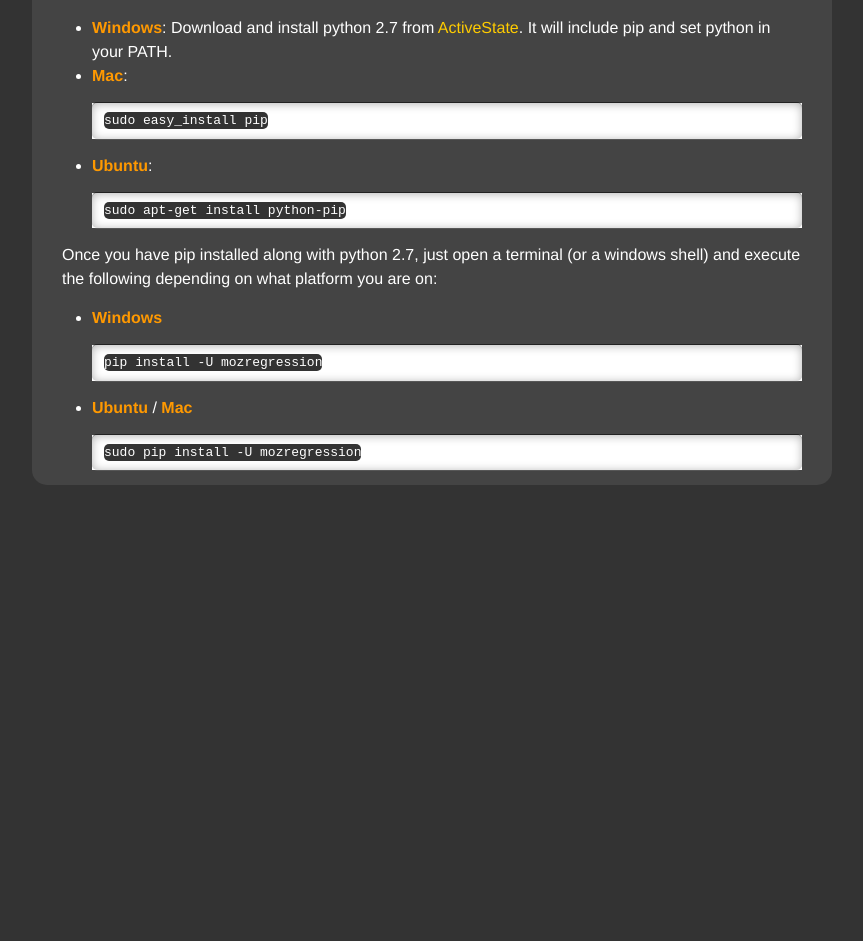
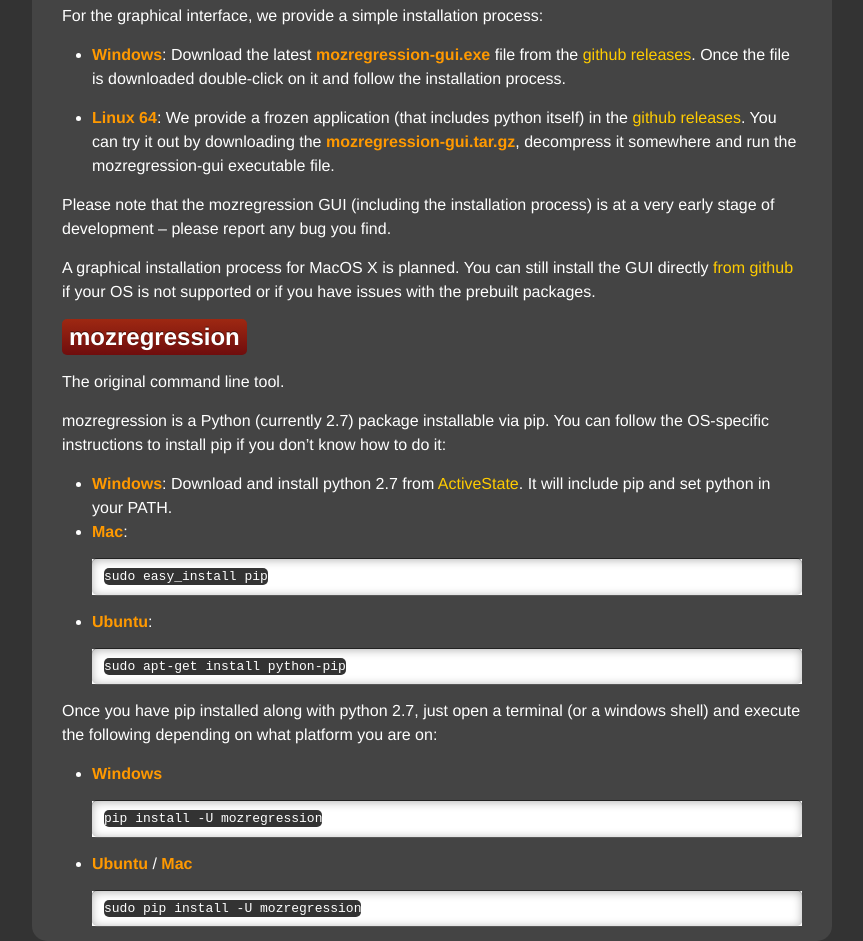
Before and after one commit to mozilla/mozregression, a Jekyll site: the page built from install.md, in a window 1280 px wide. Shown: the part 310-1251 px from the top of the page, without its empty margins (208-1071 px from the left). Built offline with Jekyll 4.4.1, drawn with Linux system fonts in a browser that asks for light colours; before the commit the page ends 900 px from its top, so only the background shows below that; grey boxes are pictures that could not be loaded.

Commit message:
post for the first mozregression-gui release

```diff
--- a/install.md
+++ b/install.md
@@ -6,6 +6,33 @@
 ---
 
 # Install or upgrade
+
+## mozregression-gui
+
+For the graphical interface, we provide a simple installation process:
+
+- **Windows**:
+  Download the latest **mozregression-gui.exe** file from the
+  [github releases]. Once the file is downloaded double-click on it and
+  follow the installation process.
+
+- **Linux 64**:
+  We provide a frozen application (that includes python itself) in the
+  [github releases]. You can try it out by downloading the
+  **mozregression-gui.tar.gz**, decompress it somewhere and run the
+  mozregression-gui executable file.
+
+Please note that the mozregression GUI (including the installation process)
+is at a very early stage of development -- please report any bug you find.
+
+A graphical installation process for MacOS X is planned. You can still install
+the GUI directly [from github] if your OS is not supported or if you have issues
+with the prebuilt packages.
+
+
+## mozregression
+
+The original command line tool.
 
 mozregression is a Python (currently 2.7) package installable via pip. You can
 follow the OS-specific instructions to install pip if you don't know how to do it:
@@ -33,3 +60,6 @@
 - **Ubuntu** / **Mac**
 
       sudo pip install -U mozregression
+
+[github releases]: https://github.com/mozilla/mozregression/releases
+[from github]: https://github.com/mozilla/mozregression/blob/master/gui/README.rst
```
Also changed, not shown: _posts/2015-05-11-gui.md (added, +12 -0 lines).
